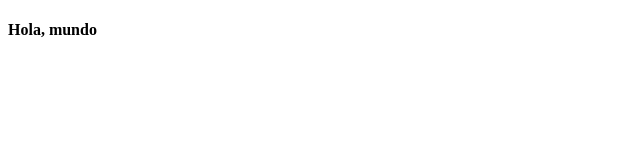
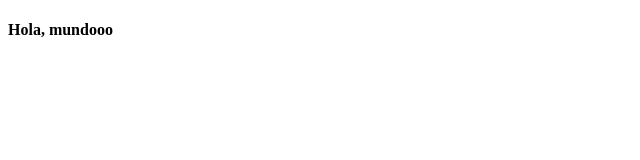
Before and after one commit to DaniPasserini/Proyecto42, a plain HTML site: page index.html in a window 1280 px wide. Shown: the full height of the page, 0-640 px from the left. Drawn offline with Linux system fonts and the light colour scheme.

Commit message:
Actualizamos hola mundo en el index

```diff
--- a/index.html
+++ b/index.html
@@ -5,6 +5,6 @@
     <title>My test page</title>
   </head>
   <body>
-    <h4>Hola, mundo</h4>
+    <h4>Hola, mundooo</h4>
   </body>
 </html>
```
